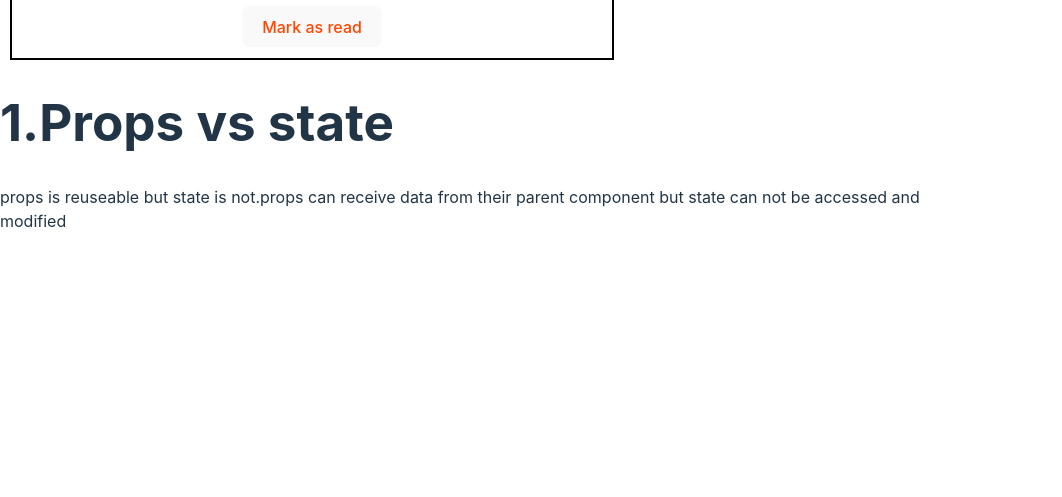
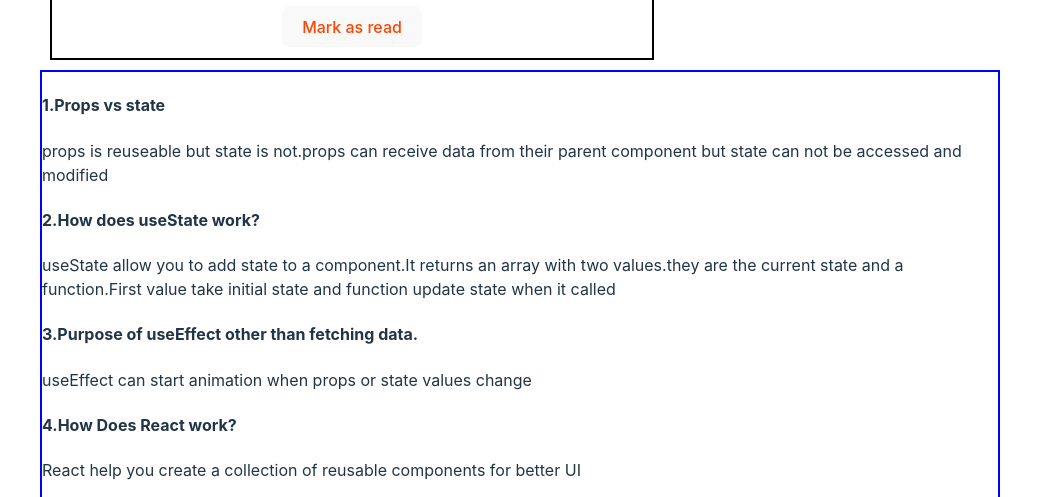
Before and after one commit to mohamim360/cafa, a React (Vite) app: page / in a window 1280 px wide. Shown: the part 1906-2403 px from the top of the page, without its empty margins (0-1062 px from the left). Before the commit the page ends 2155 px from the top, so only its background shows below. Built offline with nearby package versions, Linux system fonts and the light colour scheme.

Commit message:
added addition blog in the end

```diff
--- a/public/data.json
+++ b/public/data.json
@@ -11,7 +11,7 @@
   {
     "id": 2,
     "banner": "https://images.unsplash.com/photo-1498050108023-c5249f4df085?ixlib=rb-4.0.3&ixid=MnwxMjA3fDB8MHxwaG90by1wYWdlfHx8fGVufDB8fHx8&auto=format&fit=crop&w=1172&q=80",
-    "profile": "https://images.pexels.com/photos/220453/pexels-photo-220453.jpeg?auto=compress&cs=tinysrgb&w=1260&h=750&dpr=1",
+    "profile": "https://pbs.twimg.com/media/FjU2lkcWYAgNG6d.jpg",
     "name": "Mrs. Setara",
     "date": "Mar 14 (4 Days ago)",
     "header": "How to get your first job as a self-taught programmer",
@@ -19,8 +19,8 @@
   },
   {
     "id": 3,
-    "banner": "https://images.unsplash.com/photo-1461749280684-dccba630e2f6?ixlib=rb-4.0.3&ixid=MnwxMjA3fDB8MHxwaG90by1wYWdlfHx8fGVufDB8fHx8&auto=format&fit=crop&w=1169&q=80",
-    "profile": "https://images.pexels.com/photos/220453/pexels-photo-220453.jpeg?auto=compress&cs=tinysrgb&w=1260&h=750&dpr=1",
+    "banner": "https://images.pexels.com/photos/574077/pexels-photo-574077.jpeg?auto=compress&cs=tinysrgb&w=1260&h=750&dpr=1",
+    "profile": "https://images.pexels.com/photos/2380794/pexels-photo-2380794.jpeg?auto=compress&cs=tinysrgb&w=1260&h=750&dpr=1",
     "name": "Mina Mostofa",
     "date": "Mar 14 (4 Days ago)",
     "header": "How to get your first job as a self-taught programmer",
@@ -28,8 +28,8 @@
   },
   {
     "id": 4,
-    "banner": "https://images.unsplash.com/photo-1461749280684-dccba630e2f6?ixlib=rb-4.0.3&ixid=MnwxMjA3fDB8MHxwaG90by1wYWdlfHx8fGVufDB8fHx8&auto=format&fit=crop&w=1169&q=80",
-    "profile": "https://images.pexels.com/photos/220453/pexels-photo-220453.jpeg?auto=compress&cs=tinysrgb&w=1260&h=750&dpr=1",
+    "banner": "https://images.pexels.com/photos/943096/pexels-photo-943096.jpeg?auto=compress&cs=tinysrgb&w=1260&h=750&dpr=1",
+    "profile": "https://images.pexels.com/photos/2743754/pexels-photo-2743754.jpeg?auto=compress&cs=tinysrgb&w=1260&h=750&dpr=1",
     "name": "hasan",
     "date": "Mar 14 (4 Days ago)",
     "header": "How to get your first job as a self-taught programmer",
--- /dev/null
+++ b/src/components/AddBlog.css
@@ -0,0 +1,3 @@
+.addblog{
+  border: 2px solid blue;
+}
--- a/src/components/Addblog.jsx
+++ b/src/components/Addblog.jsx
@@ -1,11 +1,26 @@
 import React from 'react';
-
+import './addblog.css'
 const Addblog = () => {
   return (
-    <div>
-      <h1>1.Props vs state</h1>
+    <div className='addblog'>
+      <h4>1.Props vs state</h4>
       <p>props is reuseable but state is not.props can receive data from their parent component but state can not be accessed and modified</p>
+
+      <h4>2.How does useState work?</h4>
+      <p>useState  allow you to add state to a component.It returns an array with two values.they are the current state and a function.First value take initial state and function update state when it called</p>
+
+      <h4>3.Purpose of useEffect other than fetching data.</h4>
+      <p>useEffect can start animation when props or state values change</p>
+
+      <h4>4.How Does React work?</h4>
+      <p>
+      React help you create a collection of reusable components for better UI
+      </p>
+
+
     </div>
+
+
   );
 };
 
--- a/src/components/Blog.jsx
+++ b/src/components/Blog.jsx
@@ -50,7 +50,7 @@ const Blog = () => {
           )
 
       }
-      <Addblog></Addblog>
+
 
       </div>
 
@@ -73,6 +73,7 @@ const Blog = () => {
         </div>
 
       </div>
+      <Addblog></Addblog>
     </div>
   );
 };
--- a/src/index.css
+++ b/src/index.css
@@ -24,7 +24,7 @@ a:hover {
 }
 
 body {
-  margin: 0;
+  margin: 0 auto;
   display: flex;
   max-width: 1200px;
 
```
